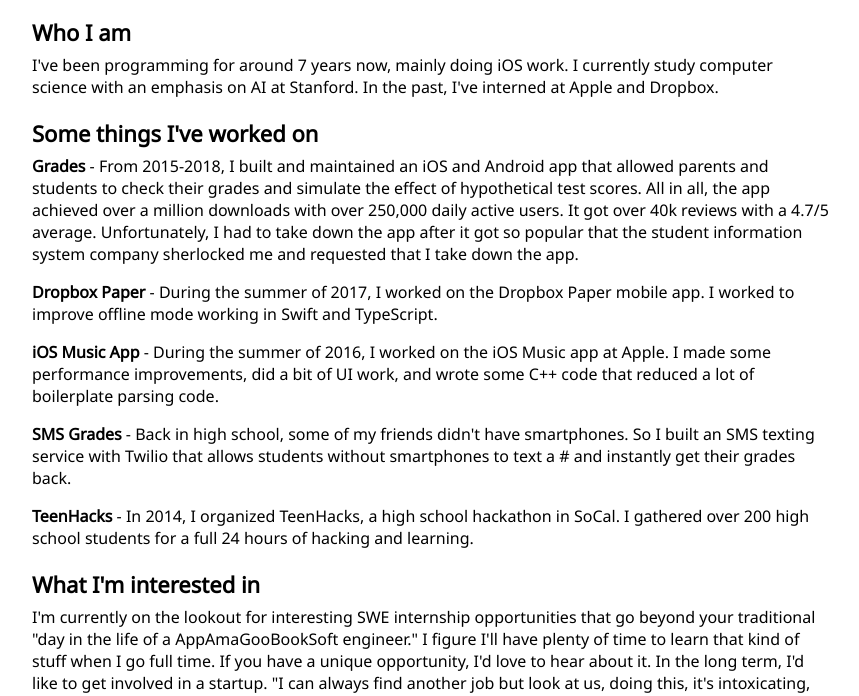
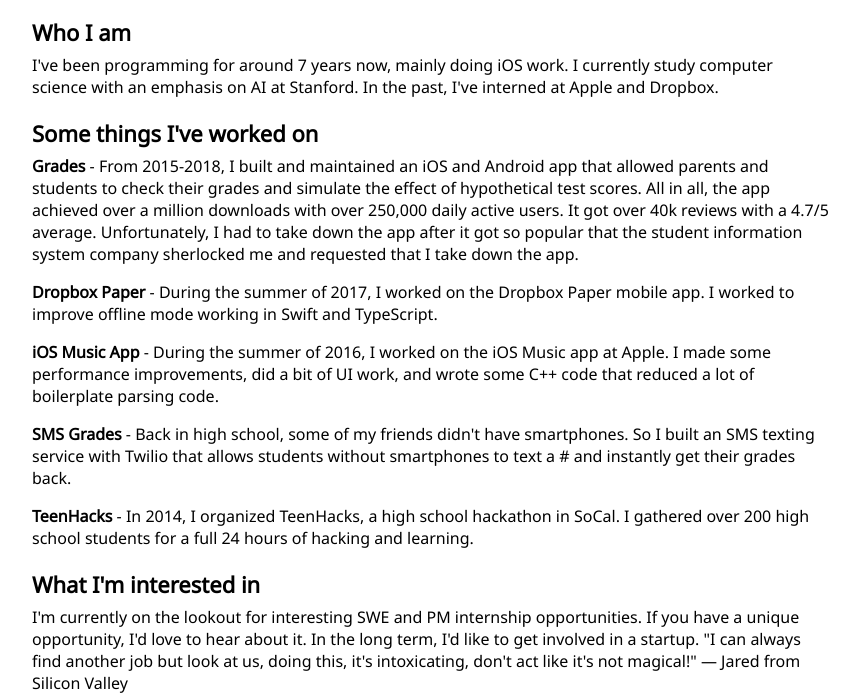
Before and after one commit to adrientruong/adrientruong.github.io, a plain HTML site: page index.html in a window 1280 px wide. Shown: the part 253-949 px from the top of the page, without its empty margins (208-1067 px from the left). Drawn offline with Linux system fonts and the light colour scheme.

Commit message:
Update text

```diff
--- a/index.html
+++ b/index.html
@@ -43,7 +43,7 @@
 
 				<h3>What I'm interested in</h3>
 				<div class="section-content">
-					<p>I'm currently on the lookout for interesting SWE internship opportunities that go beyond your traditional "day in the life of a AppAmaGooBookSoft engineer." I figure I'll have plenty of time to learn that kind of stuff when I go full time. If you have a unique opportunity, I'd love to hear about it. In the long term, I'd like to get involved in a startup. "I can always find another job but look at us, doing this, it's intoxicating, don't act like it's not magical!" &mdash; Jared from Silicon Valley</p>
+					<p>I'm currently on the lookout for interesting SWE and PM internship opportunities. If you have a unique opportunity, I'd love to hear about it. In the long term, I'd like to get involved in a startup. "I can always find another job but look at us, doing this, it's intoxicating, don't act like it's not magical!" &mdash; Jared from Silicon Valley</p>
 					<p>On a side note, education is something that's been on my mind lately. When I think about how I got here today, it can all be traced back to the educational opportunities that were made available to me by the sheer luck of being born in the correct place. I think about the countless other students who simply didn't have the same educational opportunities as me growing up, whether that be due to bad teachers or economic circumstances. I'm in the very beginning stages of learning more about the educational inequalities that exist. If you have an opportunity that would help me make a difference in this space or learn more about it, I would love to hear from you.</p>
 				</div>
 
```
